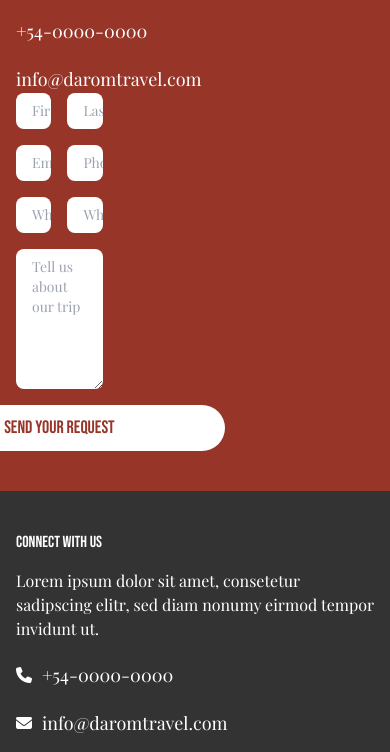
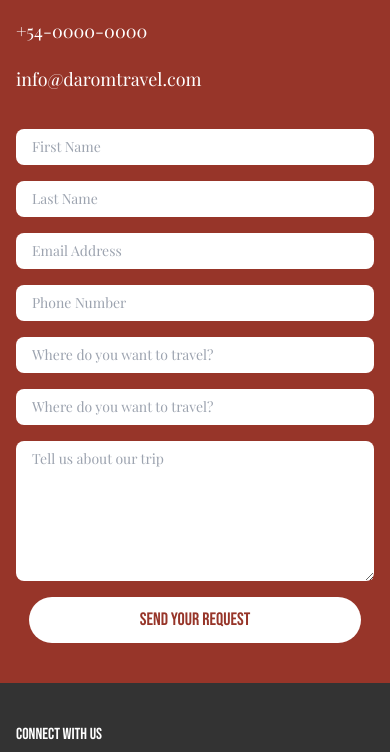
Before and after one commit to yamolatix/travel-south, a plain HTML site: page destinations.html in a window 390 px wide. Shown: the part 3458-4210 px from the top of the page. Drawn offline with nearby package versions, Linux system fonts and the light colour scheme.

Commit message:
contact responsive

```diff
--- a/destinations.html
+++ b/destinations.html
@@ -97,7 +97,9 @@
         <section class="bg-destination-name bg-blend-darken bg-opacity-40 bg-black mt-6 bg-cover w-screen">
             <div
                 class="2xl:ml-[288px] lg:ml-24 ml-4 2xl:mr-0 mr-4 lg:mr-0 py-28 lg:w-[624px] w-sceen bg-black bg-opacity-40">
-                <h1 class="font-playfair font-black lg:text-5xl text-4xl text-white lg:ml-24 ml-0 text-center lg:text-left">Destination Name</h1>
+                <h1
+                    class="font-playfair font-black lg:text-5xl text-4xl text-white lg:ml-24 ml-0 text-center lg:text-left">
+                    Destination Name</h1>
                 <button
                     class="mt-5 lg:mt-8 text-lg text-white bg-secondary h-[46px] w-[300px] rounded-full hover:bg-tertiary lg:ml-24 ml-10 transition-colors delay-75">
                     Let’s build your trip</button>
@@ -751,8 +753,8 @@
                 <h4 class="font-playfair text-lg mt-5">info@daromtravel.com</h4>
             </div>
 
-            <div class="pr-32 w-3/5 text-primary">
-                <form action="" class="grid grid-cols-2 gap-4 font-playfair text-sm">
+            <div class="lg:pr-32 pr-0 mt-9 lg:mt-0 lg:w-3/5 w-full text-primary">
+                <form action="" class="grid lg:grid-cols-2 grid-cols-1 gap-4 font-playfair text-sm">
                     <input class="pl-4 py-2 rounded-lg caret-tertiary outline-secondary" type="text"
                         placeholder="First Name">
                     <input class="pl-4 py-2 rounded-lg caret-tertiary outline-secondary" type="text"
@@ -765,10 +767,11 @@
                         placeholder="Where do you want to travel?">
                     <input class="pl-4 py-2 rounded-lg caret-tertiary outline-secondary" type="text"
                         placeholder="Where do you want to travel?">
-                    <textarea class="px-4 pt-2 h-[140px] col-span-2 rounded-lg caret-tertiary outline-secondary"
+                    <textarea
+                        class="px-4 pt-2 h-[140px] lg:col-span-2 col-span-none rounded-lg caret-tertiary outline-secondary"
                         placeholder="Tell us about our trip"></textarea>
                     <button
-                        class="col-span-2 justify-self-center text-lg h-[46px] w-[332px] rounded-full bg-white font-bebas text-secondary hover:bg-tertiary hover:text-white transition-colors delay-75">Send
+                        class="lg:col-span-2 col-span-1 justify-self-center text-lg h-[46px] w-[332px] rounded-full bg-white font-bebas text-secondary hover:bg-tertiary hover:text-white transition-colors delay-75">Send
                         your request</button>
                 </form>
             </div>
```
Also changed, not shown: contact-us.html (+7 -4 lines).
